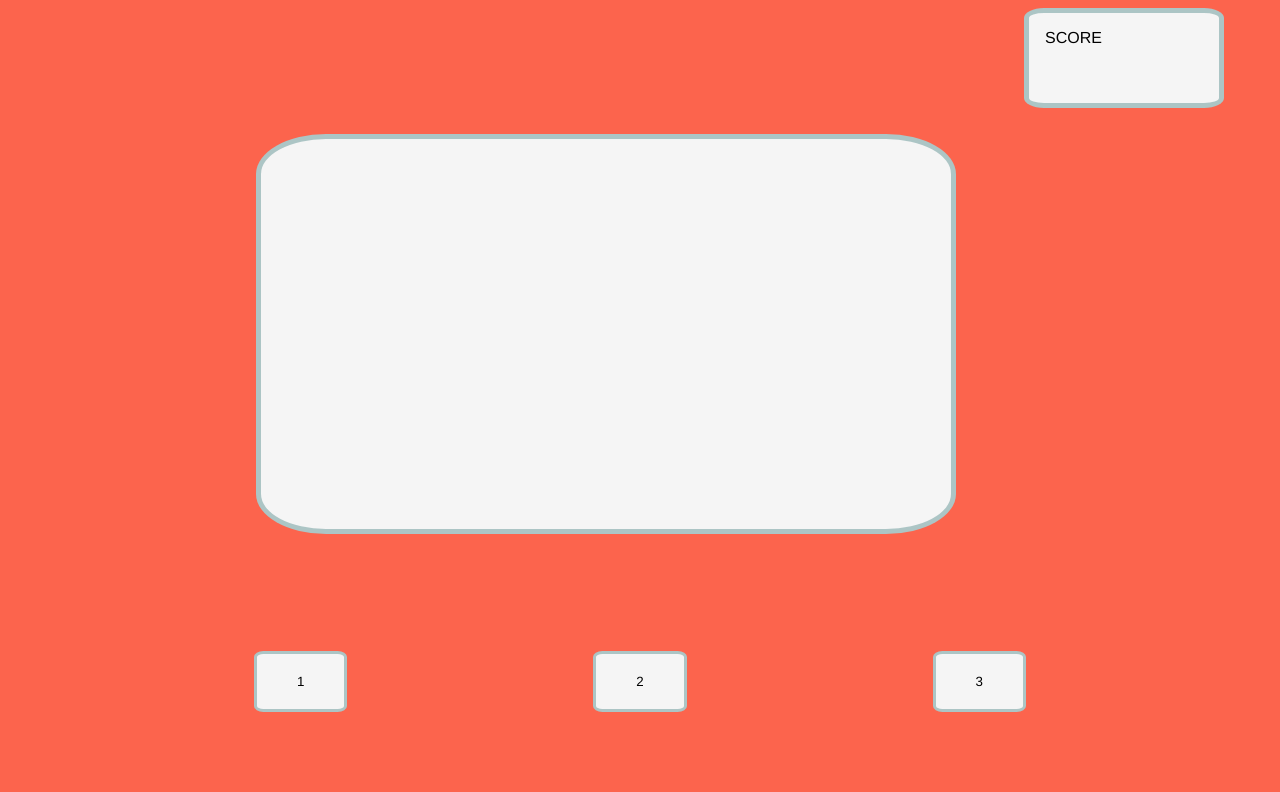
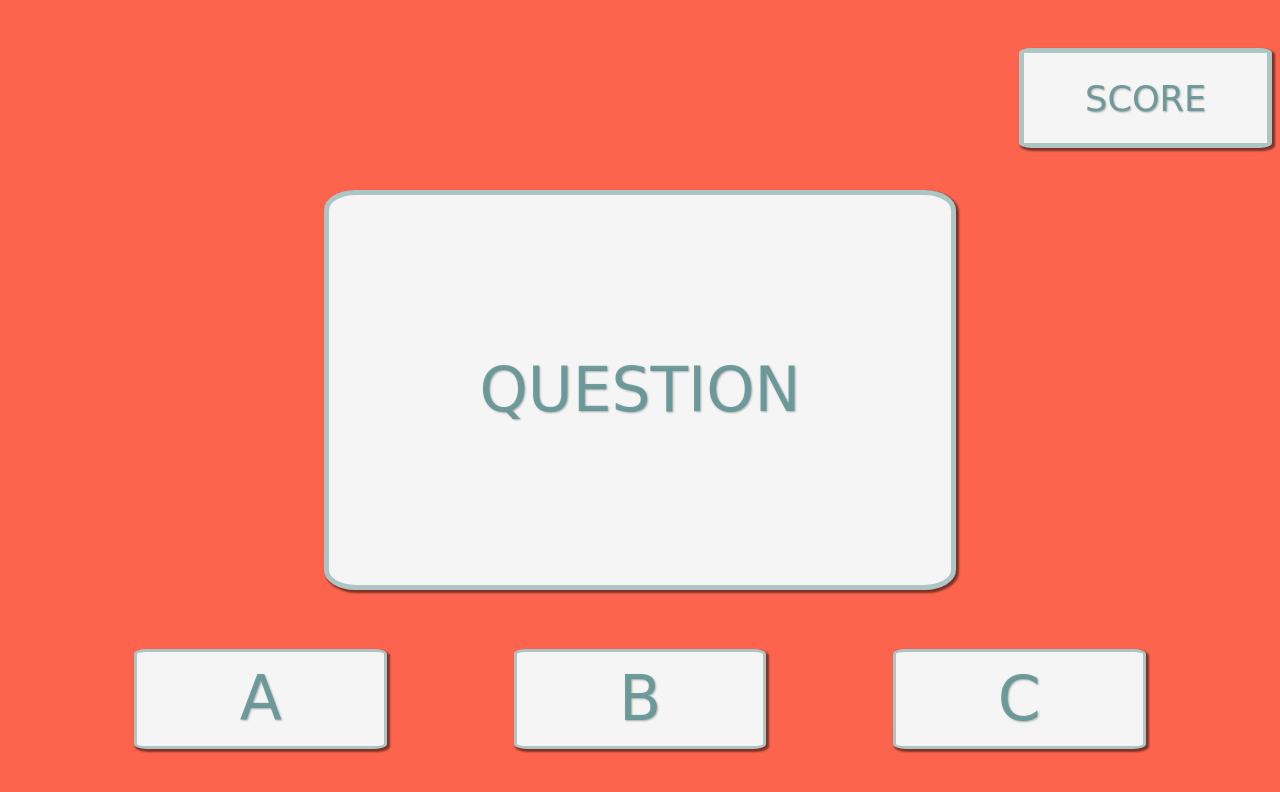
Before and after one commit to d0uble0deven/unit1_project, a plain HTML site: page index.html in a window 1280 px wide. Drawn offline with Linux system fonts and the light colour scheme; a web font is replaced by a local one.

Commit message:
complete css

```diff
--- a/css/main.css
+++ b/css/main.css
@@ -1,7 +1,9 @@
 /* base */
 html, * {
-    font-family: helvetica;
+    font-family: 'Mountains of Christmas', cursive;
     box-sizing: border-box;
+    color: rgba(100,150,150,.9);
+    font-size: 140%;
   }
 body {
     height: 100vh;
@@ -13,24 +15,45 @@ body {
 
 /* top */
 #top {
-    height: 150px;
+    height: 250px;
     width: auto;
   }
 #score {
     background: whitesmoke;
     border: 5px solid rgba(100,150,150,.5);
-    border-radius: 10%;
+    border-radius: 5%;
     height: 100px;
-    width: 200px;
-    padding: 1em;
-    position: absolute;
-    left: 80%;
+    width: 20%;
+
+    justify-self: flex-end;
+    flex-direction: row;
+
+    text-align: center;
+    vertical-align: middle;
+    align-content: center;
+
+    margin-top: 40px;
+    margin-left: 75%;
+
+    font-size: 80%;
+
+    box-shadow: 2px 2px 2px 1px rgba(0, 0, 0, 0.5);
+
+    text-shadow: 1px 1px 2px rgba(0, 0, 0, 0.3);
+
+
+
   }
 
-  span{
-    align-items: center;
-    text-align: center;
-  }
+#score:hover {
+  background: whitesmoke;
+  border: 5px solid rgba(100,150,150,.7);
+  border-radius: 6%;
+  color: rgba(130,180,180,.9);
+
+  text-shadow: 1px 1px 2px rgba(0, 0, 0, 0.5);
+
+}
 
 
 
@@ -41,17 +64,35 @@ body {
   }
 #display{
     height: 400px;
-    width: 700px;
+    width: 50%;
     background: whitesmoke;
     border: 5px solid rgba(100,150,150,.5);
-    border-radius: 10%;
-    padding: 1em;
-    justify-content: center;
+    border-radius: 5%;
+    /* padding: 1em; */
+    justify-content: space-evenly;
     align-items: center;
     align-content: center;
-    position: absolute;
-    left: 20%;
-    right: 20%;
+    position: relative;
+    left: 25%;
+    right: 25%;
+
+    text-align: center;
+    vertical-align: middle;
+
+    box-shadow: 2px 2px 2px 1px rgba(0, 0, 0, 0.5);
+
+    text-shadow: 1px 1px 2px rgba(0, 0, 0, 0.3);
+  }
+
+  #display:hover {
+    background: whitesmoke;
+    border: 5px solid rgba(100,150,150,.7);
+    border-radius: 6%;
+    color: rgba(130,180,180,.9);
+
+    box-shadow: 2px 2px 2px 1px rgba(0, 0, 0, 0.2);
+
+    text-shadow: 1px 1px 2px rgba(0, 0, 0, 0.5);
   }
 
 
@@ -68,10 +109,39 @@ body {
   }
 button {
     border: 3px solid rgba(100,150,150,.5);
-    border-radius: 10%;
+    border-radius: 5%;
     background: whitesmoke;
     /* margin: 100px; */
     flex-wrap: wrap;
     justify-content: space-between;
-    padding: 20px 40px;
+    /* padding: 50px 70px; */
+    height: 100px;
+    width: 20%;
+
+    box-shadow: 2px 2px 2px 1px rgba(0, 0, 0, 0.5);
+
+    text-shadow: 1px 1px 2px rgba(0, 0, 0, 0.3);
 }
+
+button:hover {
+  border: 3px solid whitesmoke;
+  border-radius: 100%;
+  background: powderblue;
+  color: white;
+  /* margin: 100px; */
+  flex-wrap: wrap;
+  justify-content: space-between;
+  /* padding: 50px 70px; */
+  height: 100px;
+  width: 20%;
+
+  box-shadow: 2px 2px 2px 1px rgba(0, 0, 0, 0.2);
+
+  text-shadow: 1px 1px 2px rgba(0, 0, 0, 0.5);
+
+}
+
+
+
+
+/* https://daneden.github.io/animate.css/ */
--- a/index.html
+++ b/index.html
@@ -6,23 +6,24 @@
     <meta http-equiv="X-UA-Compatible" content="ie=edge">
     <link rel="stylesheet" href="css/main.css">
     <!-- <script defer src="js/main.js"></script> -->
+    <link href="https://fonts.googleapis.com/css?family=Mountains+of+Christmas&display=swap" rel="stylesheet">
     <title>Document</title>
 </head>
 <body>
 
         <section id="top">
-            <div id="score"><span>SCORE</span></div>
+            <div id="score">SCORE</div>
         </section>
 
         <section id="middle">
-            <div id="display"></div>
+            <div id="display">QUESTION</div>
         </section>
 
         <section id="bottom">
 
-                <button class="bttn" id="bttn1">1</button>
-                <button class="bttn" id="bttn2">2</button>
-                <button class="bttn" id="bttn3">3</button>
+                <button class="bttn" id="bttn1">A</button>
+                <button class="bttn" id="bttn2">B</button>
+                <button class="bttn" id="bttn3">C</button>
 
         </section>
 </body>
--- a/js/main.js
+++ b/js/main.js
@@ -24,9 +24,13 @@ for(var i=0; i < problems.length; i++){
 }
 
 
+//psudeo code
+/*
 if (answer ==== 'input') {
     add to 'score';
 }
+*/
+
 // render function - show question in div not alert&prompt message
 
 console.log(problems);
```
